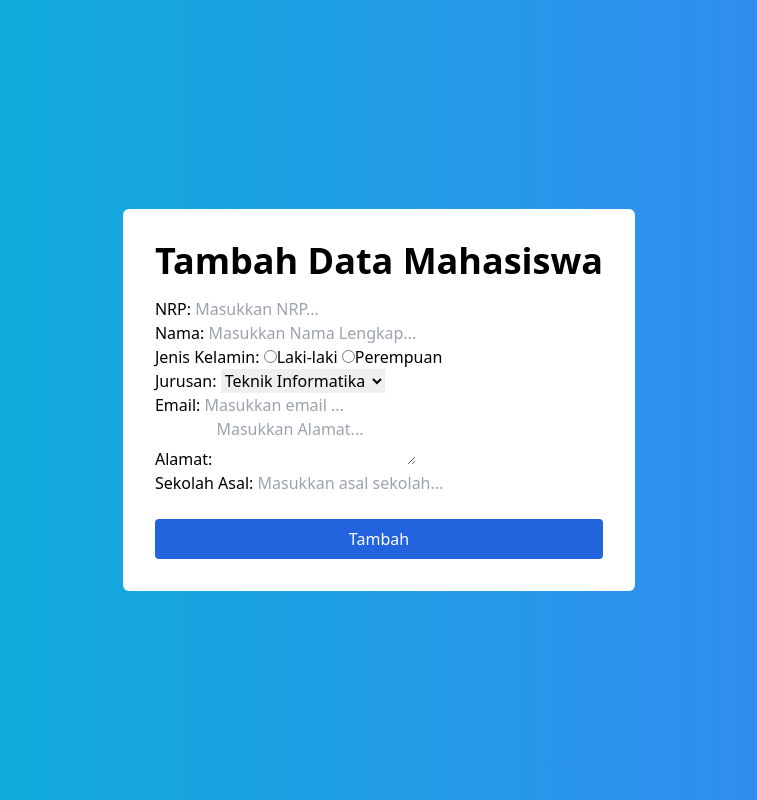
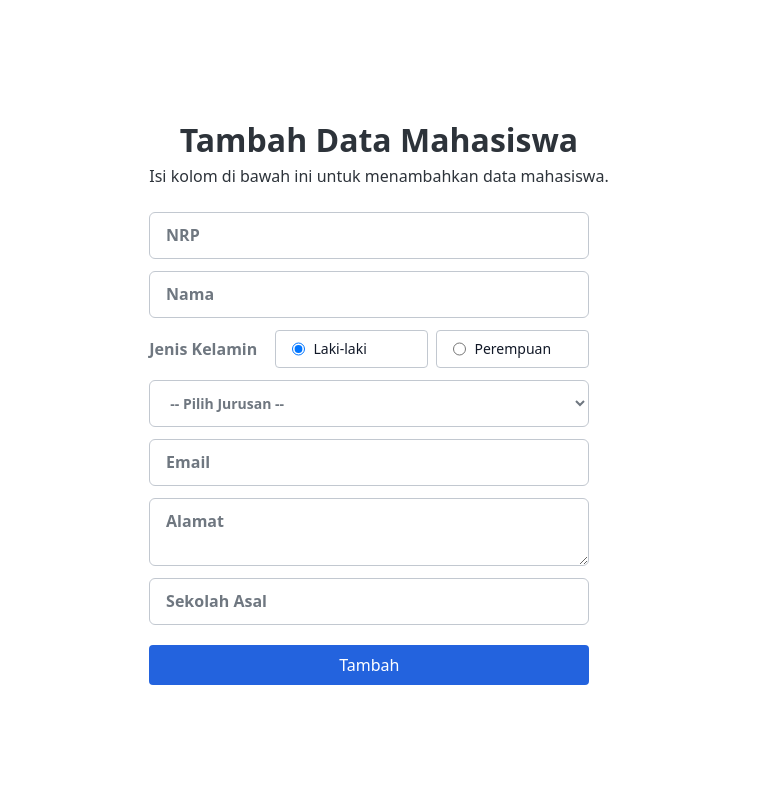
Before and after one commit to daffaazhar/web-CRUD, a PHP site: page /form/tambah.php in a window 1280 px wide. Shown: the whole page, without its empty margins (261-1018 px from the left). Run offline with PHP 8.4, Linux system fonts and the light colour scheme; some libraries are stand-ins or nearby versions.

Commit message:
update ui

```diff
--- a/form/edit.php
+++ b/form/edit.php
@@ -8,7 +8,7 @@ if (!isset($_GET["nrp"])) {
 
 $nrp = $_GET["nrp"];
 $sql = "SELECT * FROM STUDENT WHERE nrp = $nrp";
-$query = mysqli_query($db, $sql);
+$query = mysqli_query($conn, $sql);
 $mahasiswa = mysqli_fetch_assoc($query);
 
 if (mysqli_num_rows($query) < 1) {
--- a/form/tambah.php
+++ b/form/tambah.php
@@ -8,49 +8,75 @@
   <link rel="preconnect" href="https://fonts.googleapis.com">
   <link rel="preconnect" href="https://fonts.gstatic.com" crossorigin>
   <link href="https://fonts.googleapis.com/css2?family=Inter:wght@400;600;700&display=swap" rel="stylesheet">
+  <link rel="stylesheet" href="../style.css">
   <script src="https://cdn.tailwindcss.com"></script>
   <title>HIMIT Satu Atap</title>
 </head>
 
-<body class="flex justify-center items-center h-screen bg-gradient-to-r from-cyan-500 to-blue-500">
-  <form class="bg-white rounded-md p-8" action="../controller/tambah.php" method="POST">
-    <h3 class="font-bold text-4xl text-center mb-4">Tambah Data Mahasiswa</h3>
+<body class="flex justify-center items-center h-screen">
   <div>
-      <label for="nrp">NRP: </label>
-      <input type="number" name="nrp" placeholder="Masukkan NRP..." />
+    <h3 class="font-bold text-[32px] text-[#2d333a] text-center">Tambah Data Mahasiswa</h3>
+    <p class="text-[#2d333a] mb-6">Isi kolom di bawah ini untuk menambahkan data mahasiswa.</p>
+
+    <form class="relative w-[27.5rem]" action="../controller/tambah.php" method="POST">
+      <div class="relative mb-3 h-[47px]">
+        <input id="nrp" class="form__input" type="number" name="nrp" autocomplete="off" placeholder=" " required />
+        <label for="nrp" class="form__label">NRP</label>
       </div>
-    <div>
-      <label for="nama">Nama: </label>
-      <input type="text" name="nama" placeholder="Masukkan Nama Lengkap..." />
+      <div class="relative mb-3 h-[47px]">
+        <input id="nama" class="form__input" type="text" name="nama" placeholder=" " required />
+        <label class="form__label" for="nama">Nama</label>
       </div>
-    <div>
-      <label for="jenis_kelamin">Jenis Kelamin: </label>
-      <input type="radio" name="jenis_kelamin" value="laki-laki">Laki-laki
-      <input type="radio" name="jenis_kelamin" value="perempuan">Perempuan
+      <div class="flex gap-x-4 items-center mb-3 w-full">
+        <label class="text-[#6f7780] font-semibold w-[35%]">Jenis Kelamin</label>
+        <div class="flex w-full gap-x-2">
+          <div class="flex items-center pl-4 border border-[#c2c8d0] border-[1.5px] rounded w-full">
+            <input id="bordered-radio-1" type="radio" value="laki-laki" name="jenis_kelamin" class="w-4 h-4 text-blue-600 bg-gray-100 border-gray-300" checked>
+            <label for="bordered-radio-1" class="w-full py-2 pr-3 ml-2 text-sm font-medium text-gray-900">Laki-laki</label>
           </div>
-    <div>
-      <label for="jurusan">Jurusan: </label>
-      <select name="jurusan">
+          <div class="flex items-center pl-4 border border-[#c2c8d0] border-[1.5px] rounded w-full">
+            <input id="bordered-radio-2" type="radio" value="perempuan" name="jenis_kelamin" class="w-4 h-4 text-blue-600 bg-gray-100 border-gray-300">
+            <label for="bordered-radio-2" class="w-full py-2 pr-3 ml-2 text-sm font-medium text-gray-900">Perempuan</label>
+          </div>
+        </div>
+      </div>
+
+      <div class="relative mb-3 h-[47px]">
+        <select id="jurusan" name="jurusan" class="form__input" required>
+          <option disabled selected>-- Pilih Jurusan --</option>
           <option>Teknik Informatika</option>
           <option>Sains Data Terapan</option>
         </select>
+        <label class="form__label" for="jurusan"></label>
+      </div>
+      <div class="relative mb-3 h-[47px]">
+        <input id="email" class="form__input" type="email" name="email" placeholder=" " required />
+        <label class="form__label" for="email">Email</label>
+      </div>
+      <div class="relative mb-3 h-[68px]">
+        <textarea id="alamat" class="form__input" name="alamat" placeholder=" " required></textarea>
+        <label class="form__label" for="alamat">Alamat</label>
+      </div>
+      <div class="relative mb-3 h-[47px]">
+        <input class="form__input" id="asal_sekolah" type="text" name="asal_sekolah" placeholder=" " required />
+        <label class="form__label" for="asal_sekolah">Sekolah Asal</label>
       </div>
       <div>
-      <label for="email">Email: </label>
-      <input type="text" name="email" placeholder="Masukkan email ..." />
-    </div>
-    <div>
-      <label for="alamat">Alamat: </label>
-      <textarea name="alamat" placeholder="Masukkan Alamat..."></textarea>
-    </div>
-    <div>
-      <label for="asal_sekolah">Sekolah Asal: </label>
-      <input type="text" name="asal_sekolah" placeholder="Masukkan asal sekolah..." />
-    </div>
-    <div>
-      <input class="mt-6 w-full inline-block bg-[#2363DE] text-white px-4 py-2 rounded" type="submit" value="Tambah" name="tambah" />
+        <button type="submit" name="tambah" class="mt-2 w-full inline-block bg-[#2363DE] text-white px-4 py-2 rounded">Tambah</button>
       </div>
     </form>
+  </div>
 </body>
 
+<script>
+  document.getElementById("jurusan").addEventListener("click", setFont);
+
+  function setFont() {
+    const selectBox = document.getElementById("jurusan");
+    selectBox.style.color = "#000000";
+    selectBox.style.fontWeight = "400";
+    selectBox.removeEventListener("click", setFont);
+  }
+</script>
+
 </html>
--- /dev/null
+++ b/style.css
@@ -0,0 +1,126 @@
+.form__input {
+  position: absolute;
+  top: 0;
+  left: 0;
+  width: 100%;
+  border: 1.5px solid #c2c8d0;
+  border-radius: 0.375rem;
+  font-family: inherit;
+  font-size: 14px;
+  outline: none;
+  padding: 0.75rem 1rem;
+  background: none;
+  transition: color 200ms ease-in;
+}
+.form__input:focus {
+  border-color: #2363de;
+}
+.form__label {
+  position: absolute;
+  left: 0.8rem;
+  top: 0.7rem;
+  padding: 0 0.25rem;
+  color: #6f7780;
+  font-weight: 600;
+  cursor: text;
+  transition: top 200ms ease-in, left 200ms ease-in, font-size 200ms ease-in, color 200ms ease-in;
+  background-color: #fff;
+}
+.form__input:focus ~ .form__label {
+  color: #2363de;
+}
+.form__input:focus ~ .form__label,
+.form__input:not(:placeholder-shown).form__input:not(:focus) ~ .form__label {
+  top: -0.6rem;
+  font-size: 0.8rem;
+  left: 0.6rem;
+}
+#jurusan {
+  color: #6f7780;
+  font-weight: 600;
+}
+.toast {
+  position: absolute;
+  top: 16px;
+  right: 18px;
+  border-radius: 4px;
+  background: #fff;
+  padding: 24px;
+  box-shadow: 0 5px 10px rgba(0, 0, 0, 0.1);
+  border-left: 6px solid #59b427;
+  overflow: hidden;
+  transform: translateX(calc(100% + 18px));
+  transition: all 0.4s ease;
+}
+.toast.active {
+  transform: translateX(0%);
+}
+.toast-content {
+  display: flex;
+  align-items: center;
+}
+.check {
+  display: flex;
+  align-items: center;
+  justify-content: center;
+  width: 35px;
+  height: 35px;
+  background: #59b427;
+  color: #fff;
+  font-size: 22px;
+  font-weight: 700;
+  border-radius: 50%;
+}
+.message {
+  display: flex;
+  flex-direction: column;
+  margin: 0 20px;
+}
+.message .text-1 {
+  font-size: 18px;
+  font-weight: 600;
+  color: #0f172a;
+  line-height: 1;
+  margin-bottom: 8px;
+}
+.message .text-2 {
+  font-size: 16px;
+  font-weight: 400;
+  line-height: 1;
+}
+.toast .close {
+  position: absolute;
+  top: 10px;
+  right: 15px;
+  padding: 5px;
+  cursor: pointer;
+  opacity: 0.7;
+}
+.toast .close:hover {
+  opacity: 1;
+}
+.toast .progress {
+  position: absolute;
+  bottom: 0;
+  left: 0;
+  height: 3px;
+  width: 100%;
+  background: #ddd;
+}
+.toast .progress:before {
+  content: "";
+  position: absolute;
+  bottom: 0;
+  right: 0;
+  width: 100%;
+  height: 100%;
+  background-color: #59b427;
+}
+.progress.active::before {
+  animation: progress 5s linear forwards;
+}
+@keyframes progress {
+  100% {
+    right: 100%;
+  }
+}
```
Also changed, not shown: config.php (+39 -4 lines), controller/hapus.php (+4 -11 lines), controller/tambah.php (+1 -13 lines), index.php (+87 -31 lines), chevron.png (added). Lines whose indentation alone changed are shown as unchanged.
